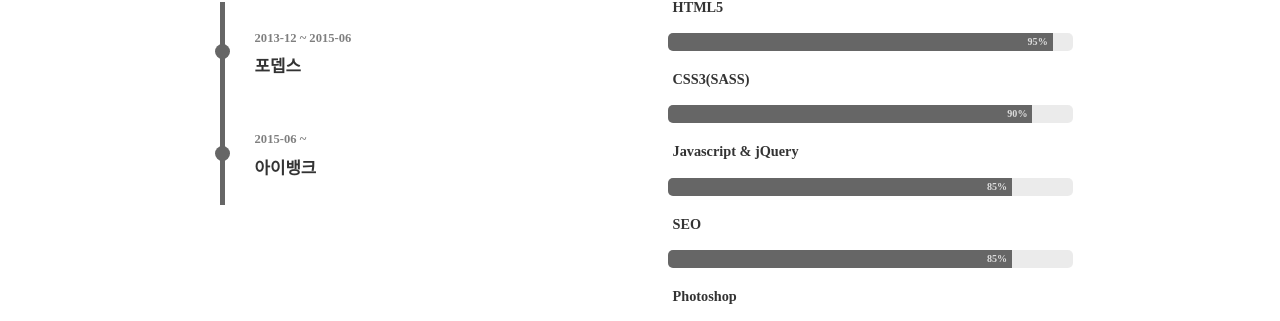
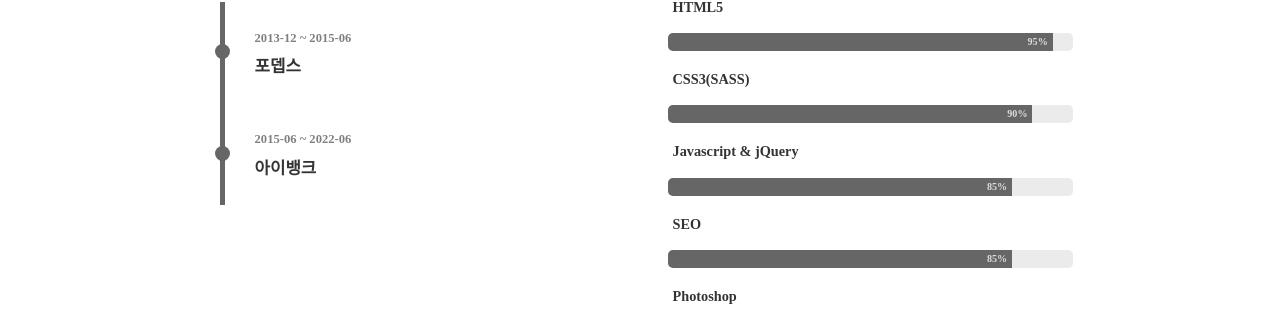
Before and after one commit to JeongrakChoi/JeongrakChoi.github.io, a Jekyll site: the page built from portfolio.html, in a window 1280 px wide and 900 px high, scrolled down 386 px. Shown: the part 128-449 px from the top of the window. Built offline with Jekyll 4.4.1, drawn with Linux system fonts in a browser that asks for light colours; nearby versions of some CDN libraries; some web fonts are replaced.

Commit message:
Update _config.yml

```diff
--- a/_config.yml
+++ b/_config.yml
@@ -17,7 +17,7 @@ theme_settings :
         end : 2015-06
         experience : 포뎁스
       - start : 2015-06
-        end : ~
+        end : 2022-06
         experience : 아이뱅크
     skills :
       - skill : HTML5
```
